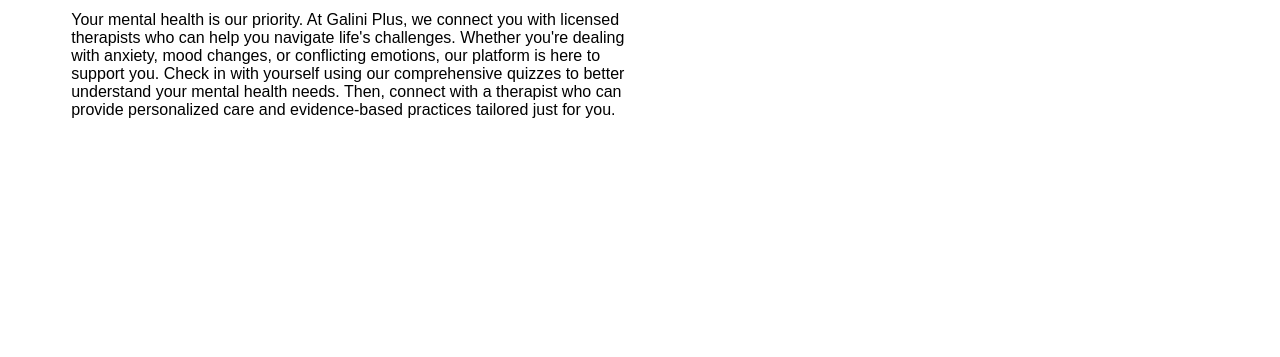
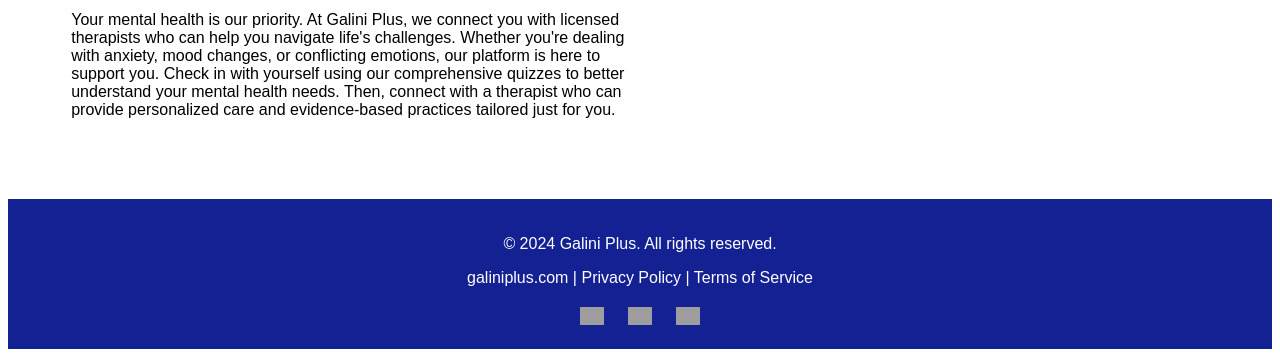
Before and after one commit to patriciaasiimire/galini, a Django app: page / in a window 1280 px wide. Shown: the part 692-1049 px from the top of the page. Before the commit the page ends 810 px from the top, so only its background shows below. Run offline with Django 5.2, Linux system fonts and the light colour scheme; grey boxes are pictures that could not be loaded.

Commit message:
templated out our web app

```diff
--- a/mental/templates/base.html
+++ b/mental/templates/base.html
@@ -0,0 +1,92 @@
+{% load static %}
+
+<!DOCTYPE html>
+<html lang="en">
+<head>
+    <meta charset="UTF-8">
+    <meta name="viewport" content="width=device-width, initial-scale=1.0">
+    <title>Index Page</title>
+    <link rel="stylesheet" href="{% static 'css/styles.css' %}">
+
+    <style>
+
+        .navbar {
+            display: flex;
+            justify-content: space-between;
+            align-items: center;
+            padding: 10px 20px;
+            background-color: #142193;
+        }
+        .navbar-brand {
+            color: white;
+            font-size: 24px;
+            text-decoration: none;
+        }
+        .navbar-toggler {
+            display: none;
+            font-size: 24px;
+            cursor: pointer;
+            color: white;
+            flex-direction: column;
+            justify-content: space-around;
+            width: 30px;
+            height: 30px;
+            background: transparent;
+            border: none;
+            outline: none;
+        }
+        .navbar-toggler div {
+            width: 30px;
+            height: 3px;
+            background: white;
+            transition: all 0.3s linear;
+        }
+        .nav-links {
+            display: flex;
+            list-style: none;
+            padding: 0;
+            margin: 0;
+        }
+        .nav-links li {
+            margin: 0 10px;
+        }
+        .nav-links a {
+            color: white;
+            text-decoration: none;
+            font-size: 18px;
+        }
+        @media (max-width: 768px) {
+            .navbar-toggler {
+                display: flex;
+            }
+            .nav-links {
+                display: none;
+                flex-direction: column;
+                width: 100%;
+                text-align: left;
+                background-color: #142193;
+                position: absolute;
+                top: 50px;
+                left: 0;
+            }
+            .nav-links li {
+                margin: 10px 0;
+            }
+            .nav-links.show {
+                display: flex;
+            }
+            .navbar-toggler.open div:nth-child(1) {
+                transform: rotate(45deg) translate(5px, 5px);
+            }
+            .navbar-toggler.open div:nth-child(2) {
+                opacity: 0;
+            }
+            .navbar-toggler.open div:nth-child(3) {
+                transform: rotate(-45deg) translate(5px, -5px);
+            }
+        }
+    </style>
+</head>
+<body>
+
+    {% include "navbar.html" %}
--- /dev/null
+++ b/mental/templates/footer.html
@@ -0,0 +1,35 @@
+{% load static %}
+
+<footer style="background-color: #142193; color: white; padding: 20px 0; text-align: center;">
+    <div style="max-width: 1200px; margin: 0 auto; padding: 0 20px;">
+        <div style="margin-bottom: 20px;">
+            <p>&copy; 2024 Galini Plus. All rights reserved.</p>
+            <p>
+                <a href="mailto:contact@galiniplus.com" style="color: white; text-decoration: none;">galiniplus.com</a> |
+                <a href="#" style="color: white; text-decoration: none;">Privacy Policy</a> |
+                <a href="#" style="color: white; text-decoration: none;">Terms of Service</a>
+            </p>
+        </div>
+        <div>
+            <a href="#" style="margin: 0 10px; display: inline-block; color: white;">
+                <img src="{% static 'images/facebook-icon.png' %}" alt="Facebook" style="width: 24px;">
+            </a>
+            <a href="#" style="margin: 0 10px; display: inline-block; color: white;">
+                <img src="{% static 'images/twitter-icon.png' %}" alt="Twitter" style="width: 24px;">
+            </a>
+            <a href="#" style="margin: 0 10px; display: inline-block; color: white;">
+                <img src="{% static 'images/instagram-icon.png' %}" alt="Instagram" style="width: 24px;">
+            </a>
+        </div>
+    </div>
+</footer>
+<script>
+    function toggleMenu() {
+        var navLinks = document.getElementById('navLinks');
+        var navbarToggler = document.getElementById('navbarToggler');
+        navLinks.classList.toggle('show');
+        navbarToggler.classList.toggle('open');
+    }
+</script>
+</body>
+</html>
--- a/mental/templates/home.html
+++ b/mental/templates/home.html
@@ -1,146 +1,20 @@
 {% load static %}
+{% include 'base.html' %}
 
-<!DOCTYPE html>
-<html lang="en">
-<head>
-    <meta charset="UTF-8">
-    <meta name="viewport" content="width=device-width, initial-scale=1.0">
-    <title>Index Page</title>
-    <link rel="stylesheet" href="{% static 'css/styles.css' %}">
+<div class="d1">
+  <div class="d2">
+    <p class="title">Supporting your mental health.</p>
 
-    <style>
+    <p class="mental">Take the first step towards better mental health with Galini Plus.</p>
 
-        .navbar {
-            display: flex;
-            justify-content: space-between;
-            align-items: center;
-            padding: 10px 20px;
-            background-color: #142193;
-        }
-        .navbar-brand {
-            color: white;
-            font-size: 24px;
-            text-decoration: none;
-        }
-        .navbar-toggler {
-            display: none;
-            font-size: 24px;
-            cursor: pointer;
-            color: white;
-            flex-direction: column;
-            justify-content: space-around;
-            width: 30px;
-            height: 30px;
-            background: transparent;
-            border: none;
-            outline: none;
-        }
-        .navbar-toggler div {
-            width: 30px;
-            height: 3px;
-            background: white;
-            transition: all 0.3s linear;
-        }
-        .nav-links {
-            display: flex;
-            list-style: none;
-            padding: 0;
-            margin: 0;
-        }
-        .nav-links li {
-            margin: 0 10px;
-        }
-        .nav-links a {
-            color: white;
-            text-decoration: none;
-            font-size: 18px;
-        }
-        @media (max-width: 768px) {
-            .navbar-toggler {
-                display: flex;
-            }
-            .nav-links {
-                display: none;
-                flex-direction: column;
-                width: 100%;
-                text-align: left;
-                background-color: #142193;
-                position: absolute;
-                top: 50px;
-                left: 0;
-            }
-            .nav-links li {
-                margin: 10px 0;
-            }
-            .nav-links.show {
-                display: flex;
-            }
-            .navbar-toggler.open div:nth-child(1) {
-                transform: rotate(45deg) translate(5px, 5px);
-            }
-            .navbar-toggler.open div:nth-child(2) {
-                opacity: 0;
-            }
-            .navbar-toggler.open div:nth-child(3) {
-                transform: rotate(-45deg) translate(5px, -5px);
-            }
-        }
-    </style>
-</head>
-<body>
-    <nav class="navbar">
-        <a class="navbar-brand" href="#">
-            <img src="{% static 'images/galini.png' %}" alt="Logo" style="width: 100px; vertical-align: middle;">
-        </a>
-        <button class="navbar-toggler" id="navbarToggler" onclick="toggleMenu()">
-            <div></div>
-            <div></div>
-            <div></div>
-        </button>
-        <ul class="nav-links" id="navLinks">
-            <li><a href="#">Therapist Profile</a></li>
-            <li><a href="#">Appointments</a></li>
-            <li><a href="#">Nearest Hospital</a></li>
-            <li><a href="#">Quizzes</a></li>
-            <li><a href="#">Login</a></li>
-        </ul>
-    </nav>
-     </div>
-     <div class="d1">
-        <div class="d2">
-            <p class="title">
-                Supporting your mental health.
-            </p>
+    <p>Your mental health is our priority. At Galini Plus, we connect you with licensed therapists who can help you navigate life's challenges. Whether you're dealing with anxiety, mood changes, or conflicting emotions, our platform is here to support you.
 
-            <p class="mental">
-                Take the first step towards better mental health with Galini Plus.
-            </p>
+      Check in with yourself using our comprehensive quizzes to better understand your mental health needs. Then, connect with a therapist who can provide personalized care and evidence-based practices tailored just for you.</p>
+  </div>
 
-            <p>
-                Your mental health is our priority. At Galini Plus, we connect you with licensed therapists who can help you navigate life's challenges. Whether you're dealing with anxiety, mood changes, or conflicting emotions, our platform is here to support you.
+  <div class="d3">
+    <img src="{% static 'images/v30_6.png' %}" alt="imagemental" />
+  </div>
+</div>
 
-Check in with yourself using our comprehensive quizzes to better understand your mental health needs. Then, connect with a therapist who can provide personalized care and evidence-based practices tailored just for you.
-
-
-            </p>
-
-
-        </div>
-
-        <div class="d3">
-            <img src="{% static 'images/v30_6.png' %}" alt="imagemental" >
-        </div>
-
-     </div>
-
-
-     <script>
-        function toggleMenu() {
-            var navLinks = document.getElementById('navLinks');
-            var navbarToggler = document.getElementById('navbarToggler');
-            navLinks.classList.toggle('show');
-            navbarToggler.classList.toggle('open');
-        }
-    </script>
-</body>
-</html>
+{% include 'footer.html' %}
--- /dev/null
+++ b/mental/templates/navbar.html
@@ -0,0 +1,19 @@
+{% load static %}
+
+<nav class="navbar">
+    <a class="navbar-brand" href="#">
+        <img src="{% static 'images/galini.png' %}" alt="Logo" style="width: 100px; vertical-align: middle;">
+    </a>
+    <button class="navbar-toggler" id="navbarToggler" onclick="toggleMenu()">
+        <div></div>
+        <div></div>
+        <div></div>
+    </button>
+    <ul class="nav-links" id="navLinks">
+        <li><a href="#">Therapist Profile</a></li>
+        <li><a href="#">Appointments</a></li>
+        <li><a href="#">Nearest Hospital</a></li>
+        <li><a href="#">Quizzes</a></li>
+        <li><a href="#">Login</a></li>
+    </ul>
+</nav>
```
